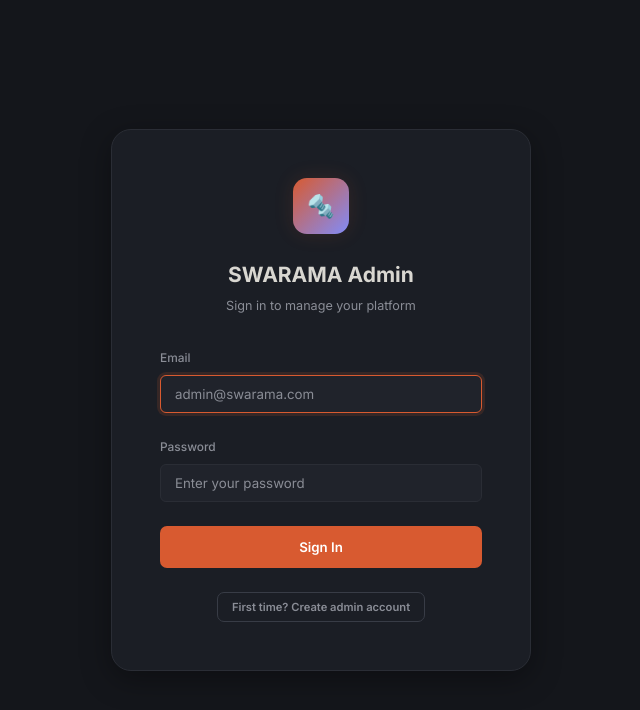
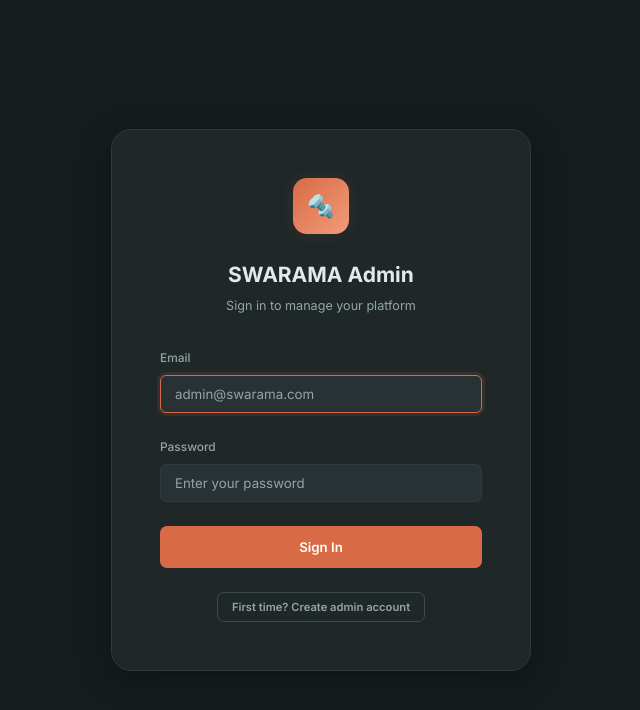
Before and after one commit to amarnathgorlla/mechbook-admin, a React (Vite) app: page / in a window 1280 px wide. Shown: the top 710 px of the page, without its empty margins (319-959 px from the left). Built offline with nearby package versions, Linux system fonts and the light colour scheme; no server answers.

Commit message:
Update admin panel theme to eye-comfort Slate-Green & Copper palette

```diff
--- a/src/index.css
+++ b/src/index.css
@@ -3,56 +3,46 @@
    ============================== */
 
 :root {
-  /* ---- Surfaces ---- */
-  /* was #0f1117 — pure near-black raised the contrast against white text
-     higher than it needs to be for hours of reading. Warming + lifting
-     the floor a little removes the "staring into a hole" feeling. */
-  --color-bg-primary: #14161b;
-  /* was #1a1c2e — desaturated to match the new neutral base instead of
-     leaning navy/blue, which fights with the coral brand accent */
-  --color-bg-card: #1b1e25;
-  /* new: a third surface for hover states, the active sidebar row, and
-     table row hover — having only 2 surfaces forces hover states to use
-     opacity tricks that often look muddy */
-  --color-bg-elevated: #20232b;
+  /* ---- Surfaces (Muted Slate-Green / Pine Dark) ---- */
+  /* #161c1d is a very soft, dark pine-charcoal that significantly reduces blue-light emission
+     and contrast glare, making it very comfortable to read for hours. */
+  --color-bg-primary: #161c1d;
+  /* A lifted, desaturated slate-green for cards and tables */
+  --color-bg-card: #1f2729;
+  /* Elevated surface for hover states and active selections */
+  --color-bg-elevated: #283234;
 
-  --color-border: #2a2d35;
-  --color-border-strong: #383c46;
+  --color-border: #2f3a3c;
+  --color-border-strong: #3d4c4f;
 
-  /* ---- Text ---- */
-  /* was pure white (#ffffff or close) — off-white reduces the contrast
-     ratio from ~16:1 to ~11:1, still very readable, noticeably softer */
-  --color-text-primary: #d9d7d1;
-  --color-text-secondary: #8a8d96;
-  --color-text-tertiary: #5f6168;
+  /* ---- Text (Soft cool off-white and muted sage) ---- */
+  /* Off-white reduces the contrast ratio from ~16:1 to ~10:1, which prevents eye fatigue */
+  --color-text-primary: #e3e8e8;
+  --color-text-secondary: #93a5a6;
+  --color-text-tertiary: #687677;
 
-  /* ---- Brand accent ---- */
-  /* was indigo #6366f1 — generic SaaS purple, unrelated to the rest of
-     the SWARAMA brand. Coral ties the admin panel to the rider/mechanic
-     apps instead of feeling like a different product. */
-  --color-accent: #d85a30;
-  --color-accent-hover: #c44d26;
-  --color-accent-tint: rgba(216, 90, 48, 0.14);
-  --color-accent-text: #f0936c; /* accent text on dark surfaces */
+  /* ---- Brand Accent (Soothing Copper / Coral) ---- */
+  /* Warm copper balances the cool green background beautifully and stands out without glare */
+  --color-accent: #d86a45;
+  --color-accent-hover: #c25732;
+  --color-accent-tint: rgba(216, 106, 69, 0.12);
+  --color-accent-text: #f3a68c;
 
-  /* ---- Semantic status colors ----
-     Hue stays the same (green = approved, amber = pending, red = danger)
-     so nothing gets relearned — only the saturation/value drops so a
-     table full of badges doesn't read as a wall of neon. */
-  --color-success: #3e9c7b;
-  --color-success-tint: rgba(62, 156, 123, 0.14);
-  --color-success-text: #6fc9a8;
+  /* ---- Semantic Status Colors (Desaturated Sage, Amber, and Terracotta) ---- */
+  --color-success: #4b9a7d;
+  --color-success-tint: rgba(75, 154, 125, 0.12);
+  --color-success-text: #84c9b0;
 
-  --color-warning: #c9963a;
-  --color-warning-tint: rgba(201, 150, 58, 0.14);
-  --color-warning-text: #e0b36b;
+  --color-warning: #c29a4f;
+  --color-warning-tint: rgba(194, 154, 79, 0.12);
+  --color-warning-text: #e3bf7d;
 
-  --color-danger: #c25a4a;
-  --color-danger-tint: rgba(194, 90, 74, 0.14);
-  --color-danger-text: #e08b7a;
+  --color-danger: #bf675c;
+  --color-danger-tint: rgba(191, 103, 92, 0.12);
+  --color-danger-text: #e39c94;
 
-  --color-neutral: #6b6f78;
-  --color-neutral-tint: rgba(107, 111, 120, 0.14);
+  --color-neutral: #728485;
+  --color-neutral-tint: rgba(114, 132, 133, 0.12);
 
   /* ---- Motion ---- */
   --transition-normal: 250ms ease;
@@ -195,7 +185,7 @@ a {
 .sidebar-brand-icon {
   width: 40px;
   height: 40px;
-  background: linear-gradient(135deg, var(--color-indigo), #818cf8);
+  background: linear-gradient(135deg, var(--color-indigo), #f29c7b);
   border-radius: var(--radius-md);
   display: flex;
   align-items: center;
@@ -207,7 +197,7 @@ a {
 .sidebar-brand h1 {
   font-size: 1.25rem;
   font-weight: 700;
-  background: linear-gradient(135deg, #e8eaf0, #a5b4fc);
+  background: linear-gradient(135deg, var(--color-text-primary), var(--color-accent-text));
   -webkit-background-clip: text;
   -webkit-text-fill-color: transparent;
   background-clip: text;
@@ -673,7 +663,7 @@ a {
 .login-header .login-icon {
   width: 56px;
   height: 56px;
-  background: linear-gradient(135deg, var(--color-indigo), #818cf8);
+  background: linear-gradient(135deg, var(--color-indigo), #f29c7b);
   border-radius: var(--radius-lg);
   display: flex;
   align-items: center;
```
